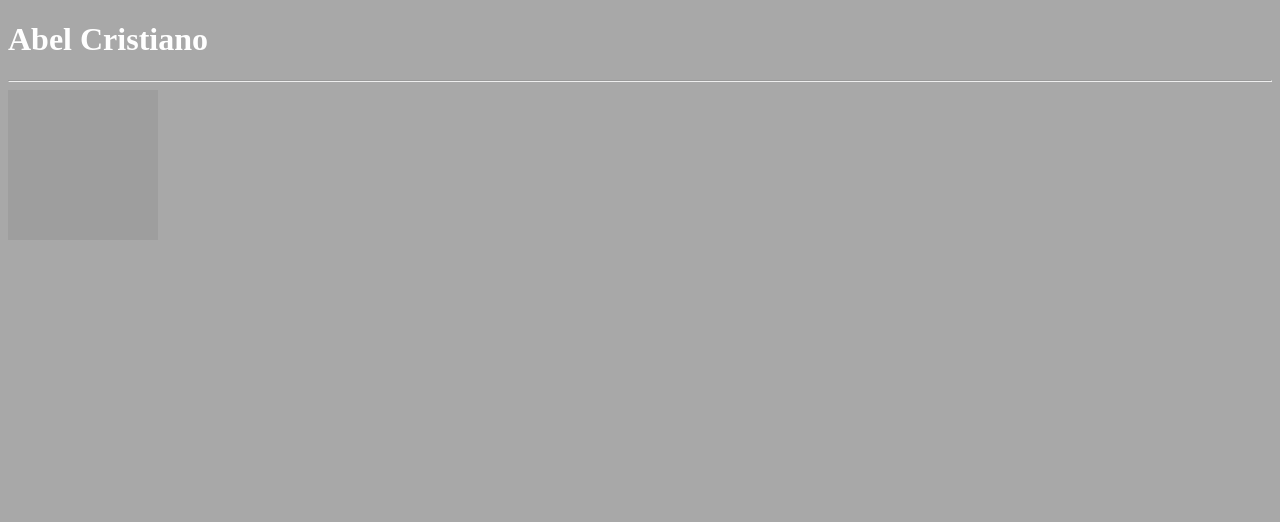
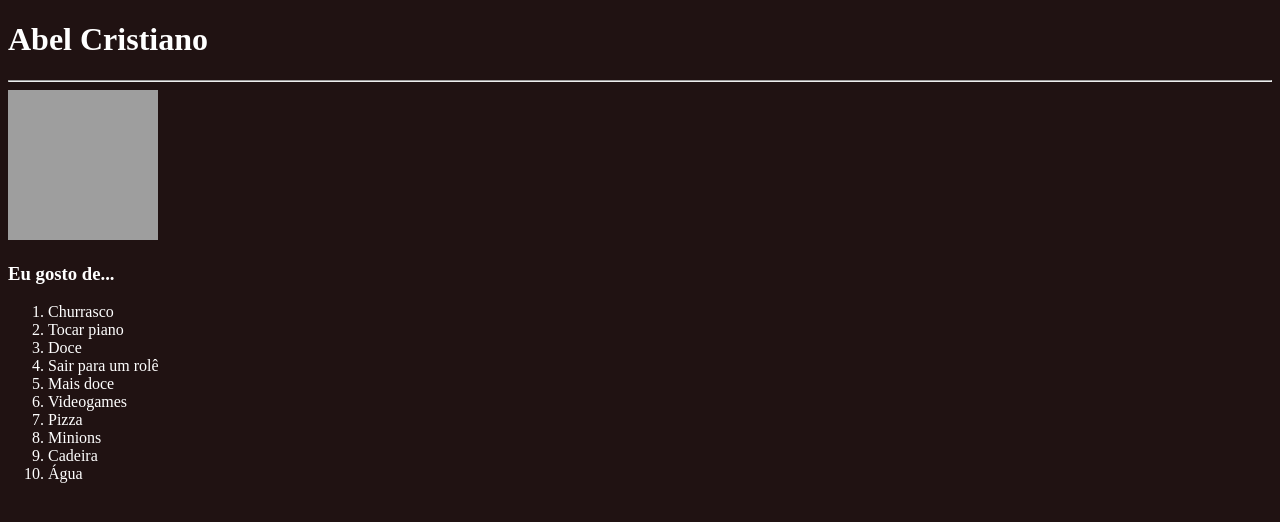
Before and after one commit to AbelCristiano/aula-0703, a plain HTML site: page index.html in a window 1280 px wide. Drawn offline with Linux system fonts and the light colour scheme; grey boxes are pictures that could not be loaded.

Commit message:
Lista sobre o que gosto
Criação da lista de coisas que eu gosto.

```diff
--- a/index.html
+++ b/index.html
@@ -10,8 +10,19 @@
     <h1>Abel Cristiano</h1>
     <hr>
     <img src="https://abracasa.vteximg.com.br/arquivos/ids/174048/cadeira-zaar-madeira-bege-diagonal.jpg?v=637653275351600000" width="150px" height="150px">
-
-
+    <h3>Eu gosto de...</h3>
+   <ol class="spam">
+        <li>Churrasco</li>
+        <li>Tocar piano</li>
+        <li>Doce</li>
+        <li>Sair para um rolê</li>
+        <li>Mais doce</li>
+        <li>Videogames</li>
+        <li>Pizza</li>
+        <li>Minions</li>
+        <li>Cadeira</li>
+        <li>Água</li>
+   </ol>
     <script src="script.js"></script>
 </body>
 </html>
--- a/style.css
+++ b/style.css
@@ -1,6 +1,12 @@
 body {
-    background-color: rgb(168, 168, 168);
+    background-color: rgb(32, 18, 18);
 }
 h1{
     color: white;
 }
+h3{
+    color: white;
+}
+.spam{
+    color: white;
+}
```
